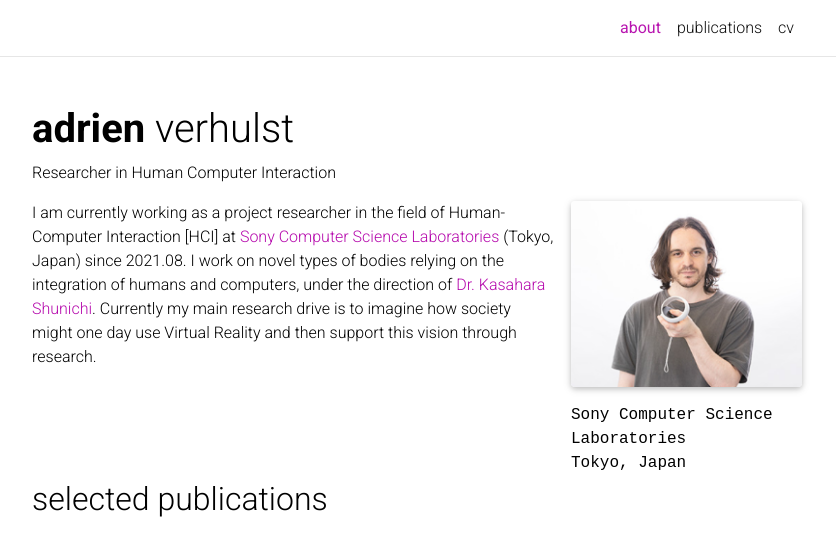
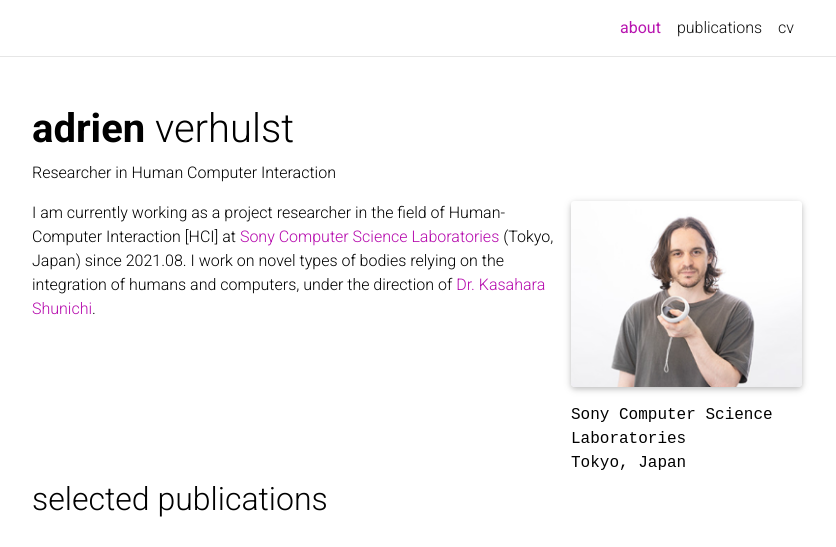
Before and after one commit to adrienverhulst1/adrienverhulst1.github.io, a Jekyll site: the page built from _pages/about.md, in a window 1280 px wide, cut to the strip 0-547 px from the top of the page. Shown: the whole strip, without its empty margins (223-1059 px from the left). Built offline with Jekyll 4.4.1, drawn with Linux system fonts in a browser that asks for light colours; full-size pictures stand in for the smaller copies a plugin makes; comment, search, counter and statistics services are not loaded; a style sheet for code colours, icons or effects is not loaded.

Commit message:
Update about.md

```diff
--- a/_pages/about.md
+++ b/_pages/about.md
@@ -18,4 +18,4 @@
 social: false  # includes social icons at the bottom of the page
 ---
 
-I am currently working as a project researcher in the field of Human-Computer Interaction [HCI] at [Sony Computer Science Laboratories](https://www.sonycsl.co.jp/) (Tokyo, Japan) since 2021.08. I work on novel types of bodies relying on the integration of humans and computers, under the direction of [Dr. Kasahara Shunichi](https://shunichikasahara.com/). Currently my main research drive is to imagine how society might one day use Virtual Reality and then support this vision through research.
+I am currently working as a project researcher in the field of Human-Computer Interaction [HCI] at [Sony Computer Science Laboratories](https://www.sonycsl.co.jp/) (Tokyo, Japan) since 2021.08. I work on novel types of bodies relying on the integration of humans and computers, under the direction of [Dr. Kasahara Shunichi](https://shunichikasahara.com/).
```
